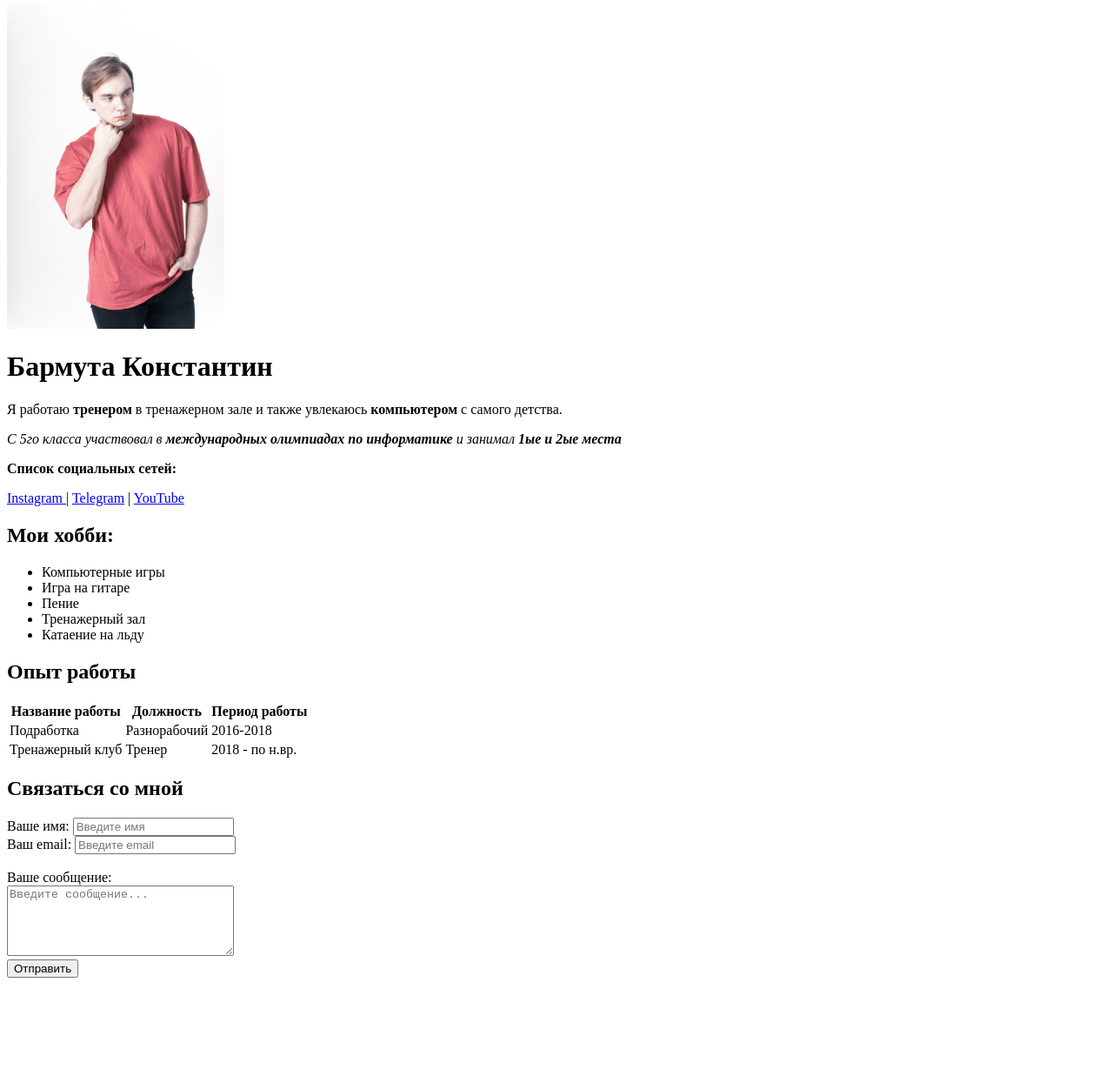
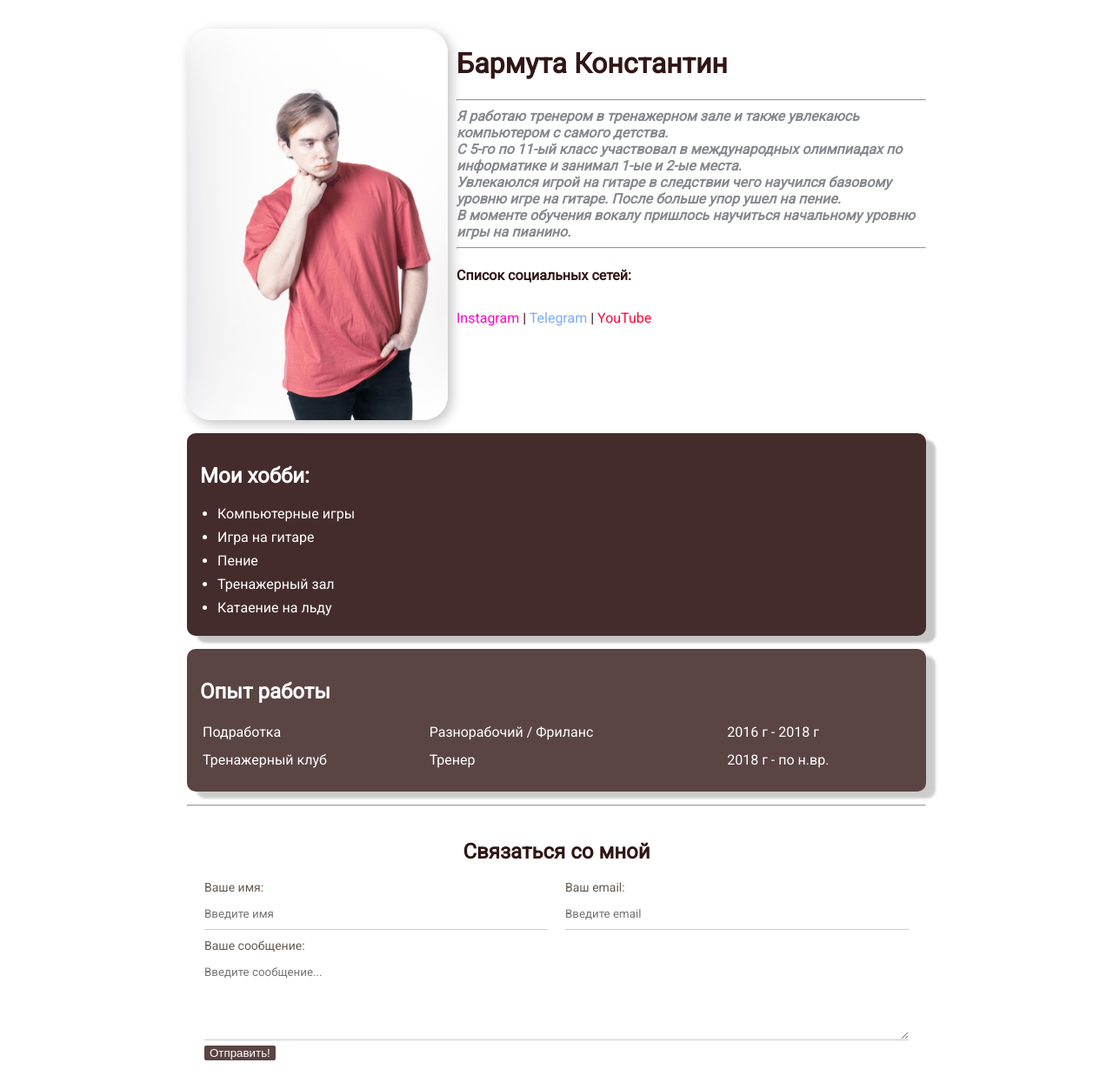
Before and after one commit to Katunim/resume, a plain HTML site: page index.html in a window 1280 px wide. Shown: the part 5-1242 px from the top of the page at 87% size. Before the commit the page ends 1137 px from the top, so only its background shows below. Drawn offline with Linux system fonts and the light colour scheme; a web font is replaced by a local one.

Commit message:
Add styles

```diff
--- a/index.html
+++ b/index.html
@@ -6,69 +6,118 @@
     <meta name="keywords" content="Konstantin, cv, resume">
     <meta name="description" content="Это сайт-резюме Константина Александровича ">
     <title>Konstantin Resume</title>
-    <style>
-        @import url('https://fonts.googleapis.com/css2?family=Roboto:ital@0;1&family=Suranna&display=swap');
-        </style>
+    <link rel="stylesheet" href="styles.css">
 </head>
-<img src="myAvotar.jpg" width="250">
+<body>
+
+    <div class="container">
+
+        <div class="info">
+           <img src="myAvotar.jpg" alt="Бармута Константин" class="avatar">
+
+           <div class="info-text">
             <h1>Бармута Константин</h1>
-   <p> Я работаю <strong>тренером</strong> в тренажерном зале и также увлекаюсь <strong> компьютером</strong> с самого детства. </p>
-<p><em>С 5го класса участвовал в <strong>международных олимпиадах по информатике</strong> и занимал <strong>1ые и 2ые места</strong></em></p>
-<p><strong>Список социальных сетей:</strong></p>
-<a href="https://www.instagram.com/sparta.kostya?utm_source=ig_web_button_share_sheet&igsh=ZDNlZDc0MzIxNw==" target="_blank">Instagram </a>
-|
-<a href="https://t.me/Kostantinich" target="_blank">Telegram</a>
-|
-<a href="https://www.youtube.com/@Katunim" target="_blank">YouTube</a>
+                <hr>
+                <p> Я работаю <strong>тренером</strong> в тренажерном зале и также увлекаюсь
+                    <strong> компьютером</strong> с самого детства. </p>
+                <p><em>С 5-го по 11-ый класс участвовал в
+                    <strong>международных олимпиадах по информатике</strong>
+                    и занимал <strong>1-ые и 2-ые места.</strong></em></p>
+                <p>Увлекаюлся игрой на <strong>гитаре</strong>
+                    в следствии чего научился базовому уровню игре на гитаре.
+                    После больше упор ушел на <strong>пение</strong>.</p>
+
+                <p>В моменте обучения вокалу пришлось научиться начальному уровню игры на <strong>пианино</strong>.</p>
+
+                <hr>
+
+                <h4><strong>Список социальных сетей:</strong></h4>
+                <a href="https://www.instagram.com/sparta.kostya?utm_source=ig_web_button_share_sheet&igsh=ZDNlZDc0MzIxNw=="
+                id="color-inst" target="_blank">Instagram </a> |
+
+                <a href="https://t.me/Kostantinich"
+                id="color-tg" target="_blank">Telegram</a> |
+
+                <a href="https://www.youtube.com/@Katunim"
+                id="color-yt" target="_blank">YouTube</a>
+            </div>
+        </div>
+
+
+        <div class="card card-b2">
         <h2>Мои хобби:</h2>
-<ul>
+        <ul class="list">
             <li>Компьютерные игры</li>
             <li>Игра на гитаре</li>
             <li>Пение</li>
             <li>Тренажерный зал</li>
             <li>Катаение на льду</li>
         </ul>
+        </div>
+
+
+        <div class="card card-b3">
             <h2>Опыт работы</h2>
-<table>
-    <thead>
+
+            <table class="table">
+
+
+                <!-- <thead>
+
                     <tr>
                         <th>Название работы</th>
                         <th>Должность</th>
                         <th>Период работы</th>
                     </tr>
-    </thead>
+
+                </thead> -->
+
+
                     <tbody>
                         <tr>
                             <td>Подработка</td>
-            <td>Разнорабочий</td>
-            <td>2016-2018</td>
+                            <td>Разнорабочий / Фриланс</td>
+                            <td>2016 г - 2018 г</td>
                         </tr>
                         <tr>
                             <td>Тренажерный клуб</td>
                             <td>Тренер</td>
-    <td>2018 - по н.вр.</td>
+                            <td>2018 г - по н.вр.</td>
                         </tr>
                 </tbody>
+
             </table>
+
+        </div>
+
+        <hr>
+
+        <form action="/" class="form">
                 <h2>Связаться со мной</h2>
-<form>
-    <div>
+
+                <div class="form-row">
+
+                    <div class="form-group">
                         <label for="name">Ваше имя:</label>
                         <input type="text" id="name" placeholder="Введите имя">
                     </div>
 
-<div>
+                    <div class="form-group">
                         <label for="email">Ваш email:</label>
                         <input type="email" id="email" placeholder="Введите email">
                     </div>
-<br>
-<div>
-    <label for="message">Ваше сообщение:</label><br>
+                </div>
+
+                    <div class="form-group">
+                        <label for="message">Ваше сообщение:</label>
                         <textarea id="message" cols="30" rows="5" placeholder="Введите сообщение..."></textarea>
                     </div>
-<div>
-    <button type="submit">Отправить</button>
+
+
+                    <input class="btn" type="submit" value="Отправить!">
+                  </form>
+
     </div>
-</form>
+
 </body>
 </html>
--- /dev/null
+++ b/styles.css
@@ -0,0 +1,184 @@
+@import url('https://fonts.googleapis.com/css2?family=Roboto&display=swap');
+
+
+body {
+    font-family: 'Roboto', sans-serif;
+    font-size: 16px;
+    font-weight: normal;
+    color:#311616;
+    background: #ffffff;
+}
+
+.container {
+    max-width: 850px;
+    margin: auto;
+    padding-top: 30px;
+}
+
+.avatar {
+    width: 300px;
+    border-radius: 28px;
+    box-shadow: 4px 4px 14px rgba(0, 0, 0, .25);
+    margin: 0 10px 0 0;
+}
+
+#color-inst {
+    color:rgb(255 9 193);
+}
+
+#color-tg {
+    color:#7eaaff;
+}
+#color-yt {
+    color:rgb(254 8 56);
+}
+
+.card {
+    border-radius: 10px;
+    padding: 15px;
+    border: 10px;
+    margin-bottom: 15px;
+    box-shadow: 11px 8px 3px rgba(0, 0, 0, .25);
+}
+
+.info {
+    margin-bottom: 15px;
+    display: flex;
+}
+
+.info-text h4 {
+    margin-bottom: 30px;
+}
+
+.info-text p {
+  font-style: italic;
+  font-weight: bold;
+  color: #86898f;
+  margin: 0;
+}
+
+.card-b2 {
+    background:#311616;
+    opacity: 0.9;
+    color:#fff;
+}
+
+.card-b3 {
+    background:#311616;
+    opacity: 0.8;
+    color:#fff;
+}
+
+.btn {
+    background:#311616;
+    opacity: 0.8;
+    cursor: pointer;
+    color:#fff;
+    border-radius:2px;
+    border:none;
+}
+
+.form {
+    padding: 10px 20px 10px 20px;
+}
+
+.form h2 {
+    text-align: center;
+}
+
+
+.btn:active {
+    color:#fff;
+    background-color: #1f0f01;
+}
+
+.btn:hover {
+    opacity: 0.7;
+}
+
+a {
+    text-decoration: none;
+}
+
+a:hover {
+    opacity: 0.5;
+}
+
+.list {
+    margin: 0;
+    padding: 0 20px;
+
+}
+
+.list li {
+    margin-bottom: 8px;
+}
+
+.list li:hover {
+    background-color: #f1ecec59
+}
+
+.table {
+    width: 100%;
+}
+
+.table td {
+    padding-bottom: 10px;
+}
+
+.form h2 {
+    text-align: center;
+}
+
+.form-row .form-group:last-child {
+    margin-right: 0;
+  }
+
+.form-group label {
+    display: block;
+    font-size: 14px;
+    color:#1f0f01af;
+
+}
+
+.form-group input,
+.form-group textarea {
+    width: 100%;
+    box-sizing: border-box;
+    border: none;
+    background: transparent;
+    border-bottom: 1px solid #ccc;
+    color:#000;
+    padding: 15px 0 10px;
+    outline: none;
+    font-family: inherit;
+}
+
+.form-row {
+    margin-bottom: 10px;
+    display: flex;
+}
+
+.form-row .form-group {
+ width: 50%;
+ margin-right: 20px;
+}
+
+@media (max-width: 650px) {
+    .info {
+        display: block;
+        text-align:center;
+    }
+}
+
+@media (max-width: 650px) {
+    .form-row {
+        display: block;
+    }
+
+    .form-row .form-group {
+        width: 100%;
+        margin-right: 0;
+        margin-bottom: 10px;
+    }
+}
```
Lines whose indentation alone changed are shown as unchanged.
